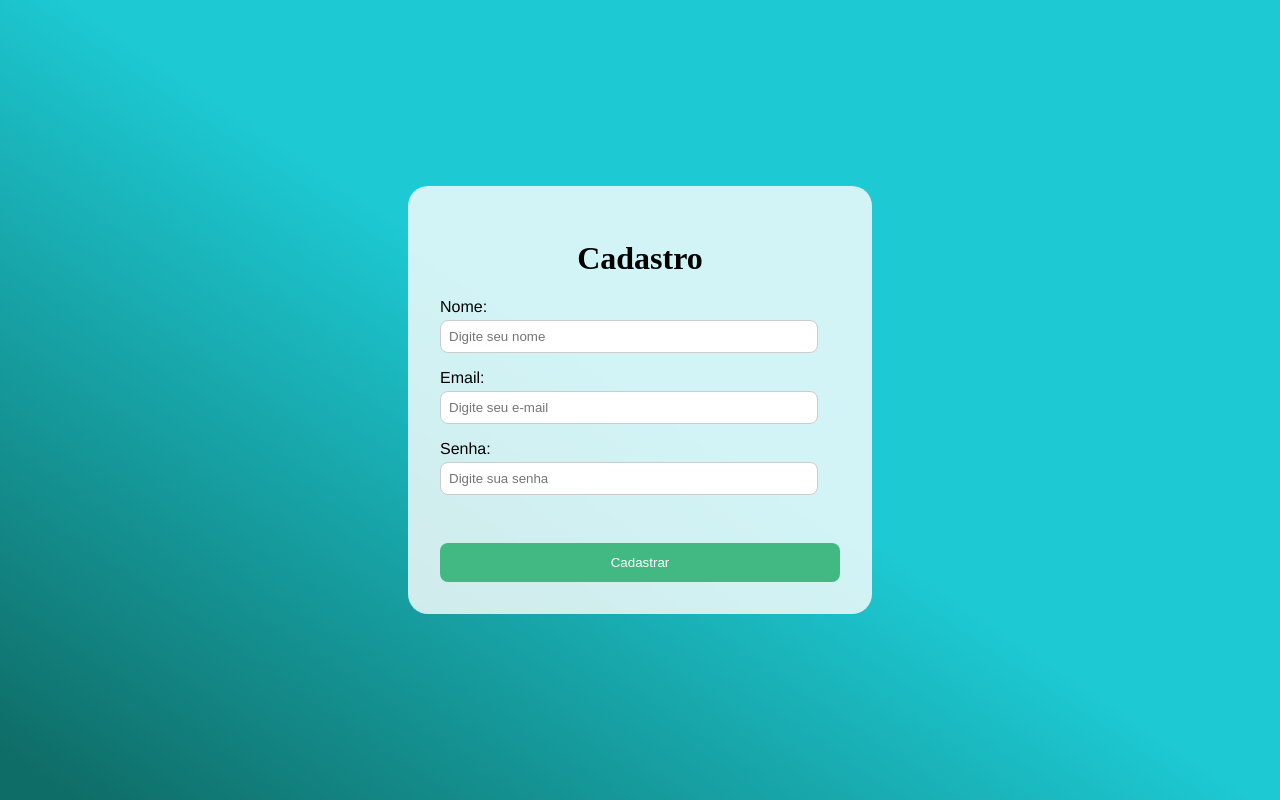
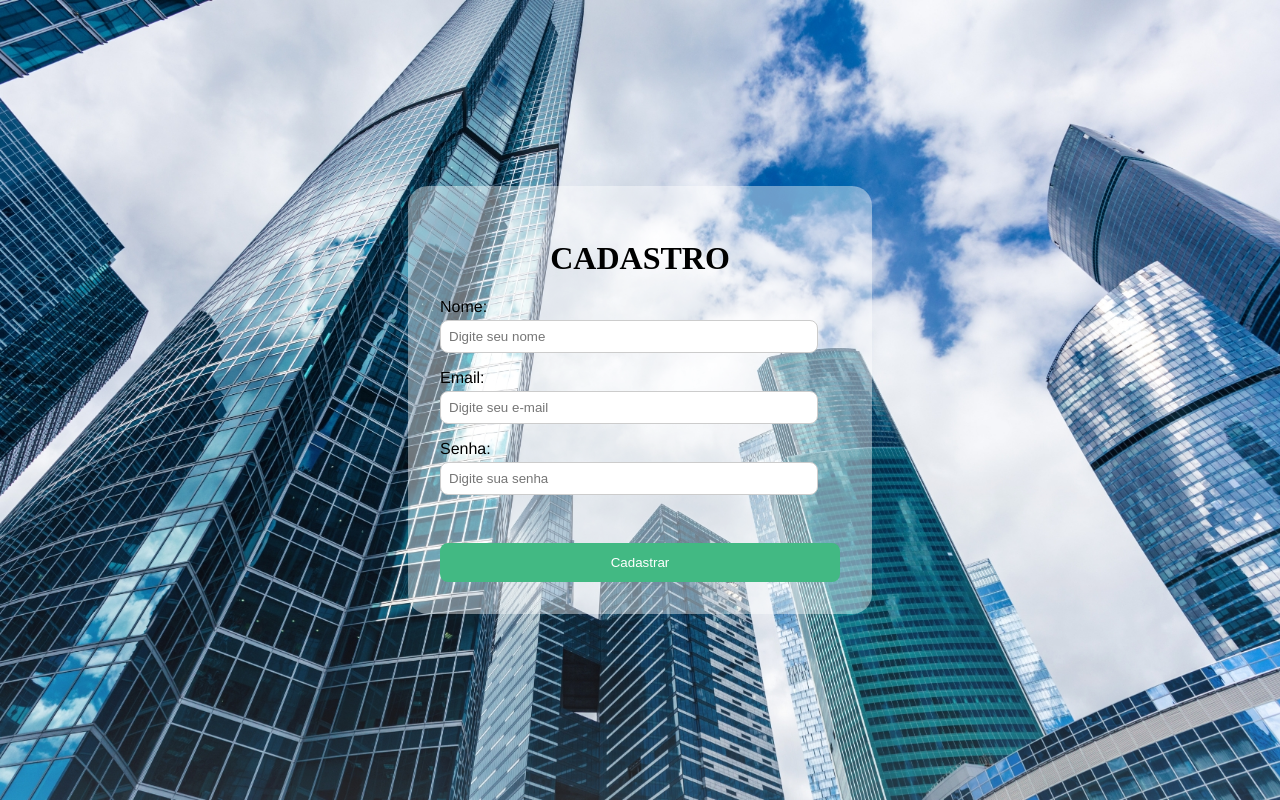
Before and after one commit to Viniosk/Avonalejs, a Vue app: page /cadastro in a window 1280 px wide. Built offline with nearby package versions, Linux system fonts and the light colour scheme.

Commit message:
Atualização da Estilização

```diff
--- a/src/components/Cadastro.vue
+++ b/src/components/Cadastro.vue
@@ -1,7 +1,7 @@
 <template>
     <body>
         <div class="cadastro-container">
-        <h1>Cadastro</h1>
+        <h1>CADASTRO</h1>
         <form @submit.prevent="submitForm">
             <div class="form-group">
                 <label for="nome">Nome:</label>
@@ -13,7 +13,11 @@
             </div>
             <div class="form-group">
                 <label for="senha">Senha:</label>
-                <input type="senha" id="senha" v-model="form.senha" placeholder="Digite sua senha" required>
+                <input type="password"
+                id="password"
+                v-model="password"
+                placeholder="Digite sua senha" required>
+
             </div>
             <button type="submit">Cadastrar</button>
         </form>
@@ -24,7 +28,7 @@
 <script>
 // eslint-disable-next-line vue/multi-word-component-names
 export default {
-    name: 'Cadastro',
+    name: 'CADASTRO',
     data() {
         return {
             form: {
@@ -47,8 +51,7 @@ body {
   display: flex;
   justify-content: center;
   align-items: center;
-  background: rgb(15,109,103);
-  background: linear-gradient(34deg, rgba(15,109,103,1) 3%, rgba(29,201,211,1) 51%, rgba(29,201,211,1) 100%);
+  background-image: url('@/assets/back.jpg');
   background-size: cover;
   background-position: center;
   background-repeat: no-repeat;
@@ -60,7 +63,7 @@ body {
   width: 100%;
   padding: 2rem;
   border-radius: 20px;
-  background-color: rgba(255, 255, 255, 0.8);
+  background-color: rgba(255, 255, 255, 0.423);
 }
 
 .form-group {
--- a/src/components/Dashboard.vue
+++ b/src/components/Dashboard.vue
@@ -9,7 +9,6 @@
         <li><a href="/">Início</a></li>
         <li><a href="#">Sobre</a></li>
         <li><a href="#">Serviços</a></li>
-        <li><a href="#">Contato</a></li>
       </ul>
     </nav>
   </header>
--- a/src/components/Home.vue
+++ b/src/components/Home.vue
@@ -1,7 +1,7 @@
 <template>
     <body>
         <div class="home-container">
-            <h1>Avonale</h1>
+          <img src="http://avonale.com.br/wp-content/uploads/2023/09/LOGO_0_Poli_redimen.png" >
             <div class="bt-container">
                 <button @click="login">Login</button>
             </div>
@@ -33,8 +33,7 @@ body {
   display: flex;
   justify-content: center;
   align-items: center;
-  background: rgb(15,109,103);
-  background: linear-gradient(34deg, rgba(15,109,103,1) 3%, rgba(29,201,211,1) 51%, rgba(29,201,211,1) 100%);
+  background-image: url('@/assets/back.jpg');
   background-size: cover;
   background-position: center;
   background-repeat: no-repeat;
@@ -46,7 +45,7 @@ body {
   width: 100%;
   padding: 2rem;
   border-radius: 20px;
-  background-color: rgba(255, 255, 255, 0.8);
+  background-color: rgba(255, 255, 255, 0.423);
 }
 
 .home-container h1 {
--- a/src/components/Login.vue
+++ b/src/components/Login.vue
@@ -3,7 +3,7 @@
 <template>
   <body>
   <div class="Login-container">
-      <h1>Avonale</h1>
+    <img src="http://avonale.com.br/wp-content/uploads/2023/09/LOGO_0_Poli_redimen.png" >
       <form @submit.prevent="handleSubmit">
           <div class="form-group">
               <label for="email">Email:</label>
@@ -77,9 +77,7 @@ body {
   display: flex;
   justify-content: center;
   align-items: center;
-  background-image: url('@/assets/back.png');
-  background: rgb(15,109,103);
-  background: linear-gradient(34deg, rgba(15,109,103,1) 3%, rgba(29,201,211,1) 51%, rgba(29,201,211,1) 100%);
+  background-image: url('@/assets/back.jpg');
   background-size: cover;
   background-position: center;
   background-repeat: no-repeat;
@@ -91,7 +89,7 @@ body {
   width: 100%;
   padding: 2rem;
   border-radius: 20px;
-  background-color: rgba(255, 255, 255, 0.8);
+  background-color: rgba(255, 255, 255, 0.362);
 }
 
 .Login-container h1 {
```
Also changed, not shown: src/assets/back.jpg (added), src/assets/back.png (deleted).
